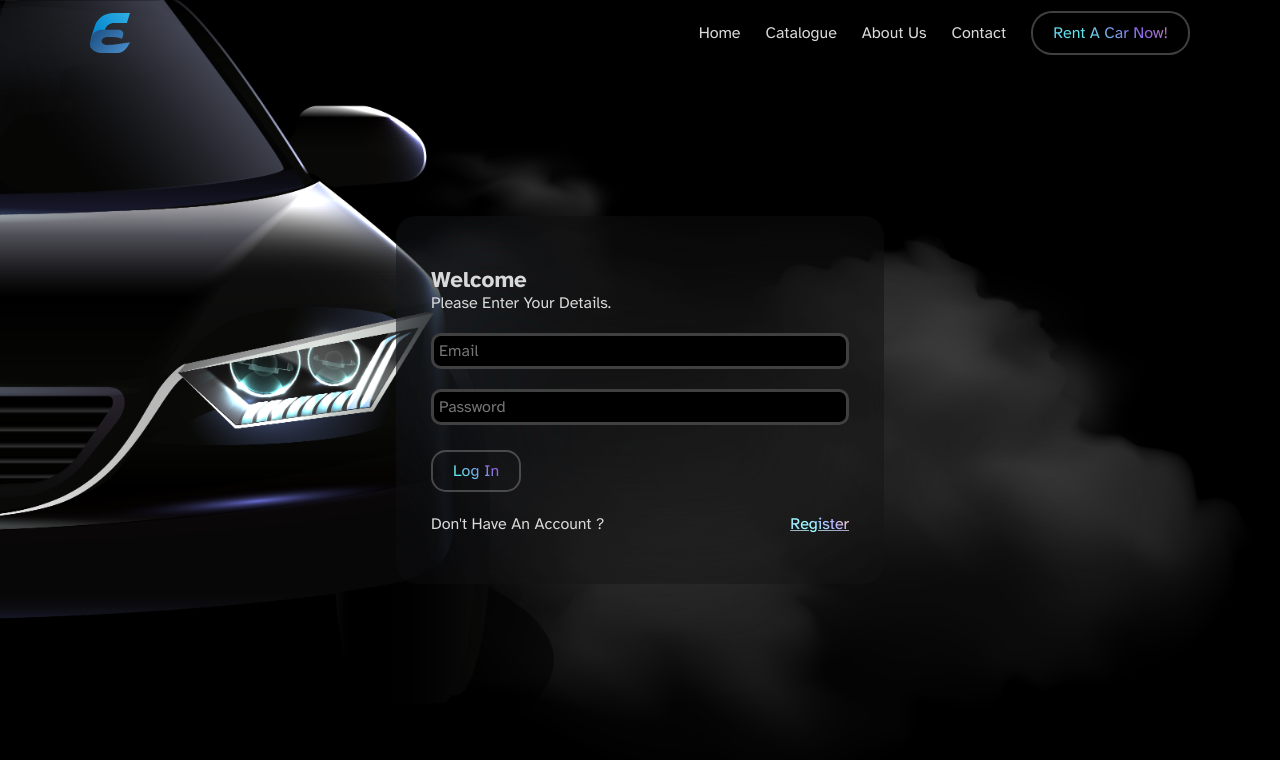
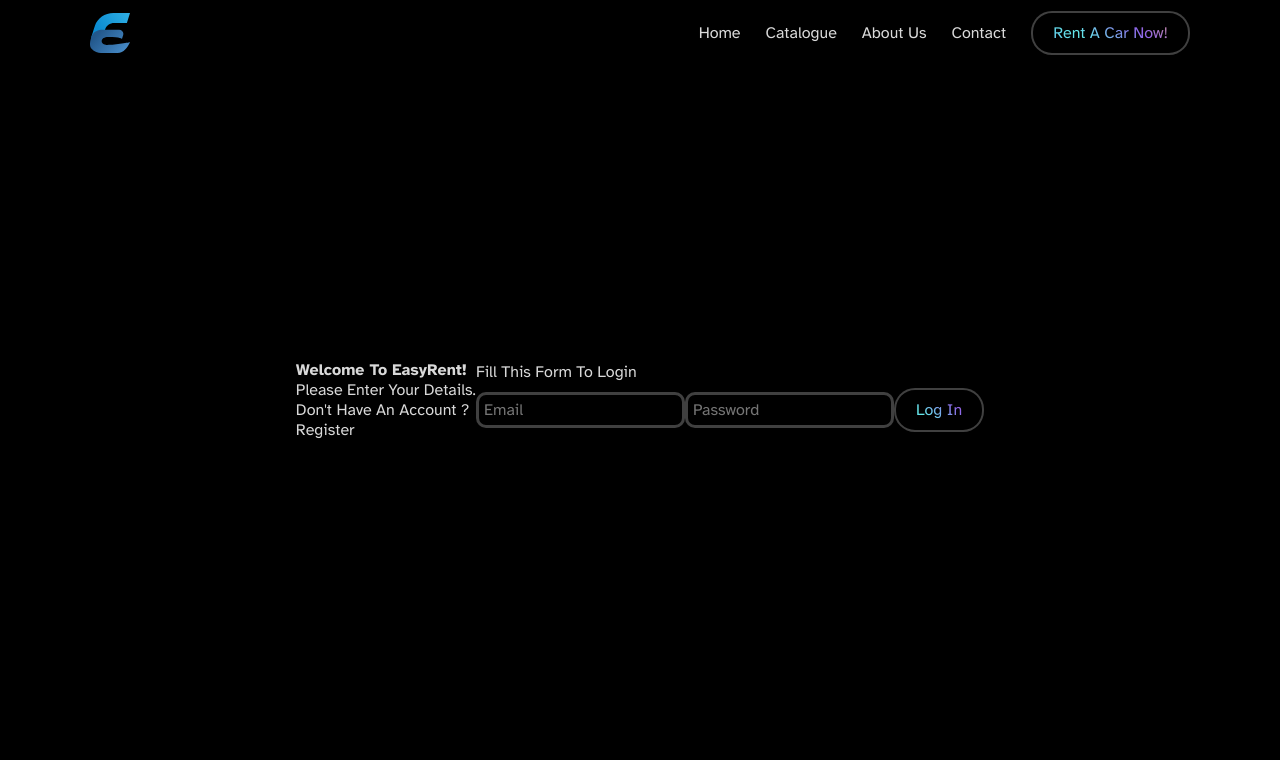
Before and after one commit to mwww/EasyRent, a React (Vite) app: page /login in a window 1280 px wide. Shown: the top 760 px of the page. Built offline with nearby package versions, Linux system fonts and the light colour scheme.

Commit message:
Update main.tsx

```diff
--- a/src/pages/app/login/main/main.tsx
+++ b/src/pages/app/login/main/main.tsx
@@ -24,13 +24,44 @@ const main = () => {
     }
   }
 
-  useEffect(() => {
-    document.title = 'Login - EasyRent'
-  }, [])
+  // return (
+  //   <main className={`${css.bg} background_def`}>
+  //     <div className={css.container}>
+  //       <div className={css.form}>
+  //         <h1>Welcome</h1>
+  //         <p>Please enter your details.</p>
+  //         <form className="" onSubmit={auth}>
+  //           <label htmlFor="Email"></label>
+  //           <input
+  //             type="text"
+  //             placeholder="Email"
+  //             value={email}
+  //             onChange={(e) => setEmail(e.target.value)}
+  //           />
+  //           <label htmlFor="Password"></label>
+  //           <input
+  //             type="password"
+  //             placeholder="Password"
+  //             value={password}
+  //             onChange={(e) => setPassword(e.target.value)}
+  //           />
+  //           <div className={css.btn}>
+  //             <button>Log In</button>
+  //           </div>
+  //         </form>
+  //         <div className={css.register}>
+  //           <p>Don't have an account ?</p>
+  //           <Link to={'/register'}>
+  //             <a className={css.text}>Register</a>
+  //           </Link>
+  //         </div>
+  //       </div>
+  //     </div>
+  //   </main>
+  // )
   return (
-    <main className={`${css.bg} background_def`}>
-      <div className={css.container}>
-        <div className={css.form}>
+    <main className={`${css.main} background_def`}>
+      {/* <div className={css.form}>
         <h1>Welcome</h1>
         <p>Please enter your details.</p>
         <form className="" onSubmit={auth}>
@@ -58,6 +89,37 @@ const main = () => {
             <a className={css.text}>Register</a>
           </Link>
         </div>
+      </div> */}
+      <div className={css.container}>
+        <div className={css.side}>
+          <div>
+            <h1>Welcome to EasyRent!</h1>
+            <p>Please enter your details.</p>
+          </div>
+          <div>
+            <p>Don't have an account ?</p>
+            <Link to={'/register'}>Register</Link>
+          </div>
+        </div>
+        <div className={css.content}>
+          <p>fill this form to login</p>
+          <form className="" onSubmit={auth}>
+            <label htmlFor="Email"></label>
+            <input
+              type="text"
+              placeholder="Email"
+              value={email}
+              onChange={(e) => setEmail(e.target.value)}
+            />
+            <label htmlFor="Password"></label>
+            <input
+              type="password"
+              placeholder="Password"
+              value={password}
+              onChange={(e) => setPassword(e.target.value)}
+            />
+            <button>Log In</button>
+          </form>
         </div>
       </div>
     </main>
```
Lines whose indentation alone changed are shown as unchanged.
